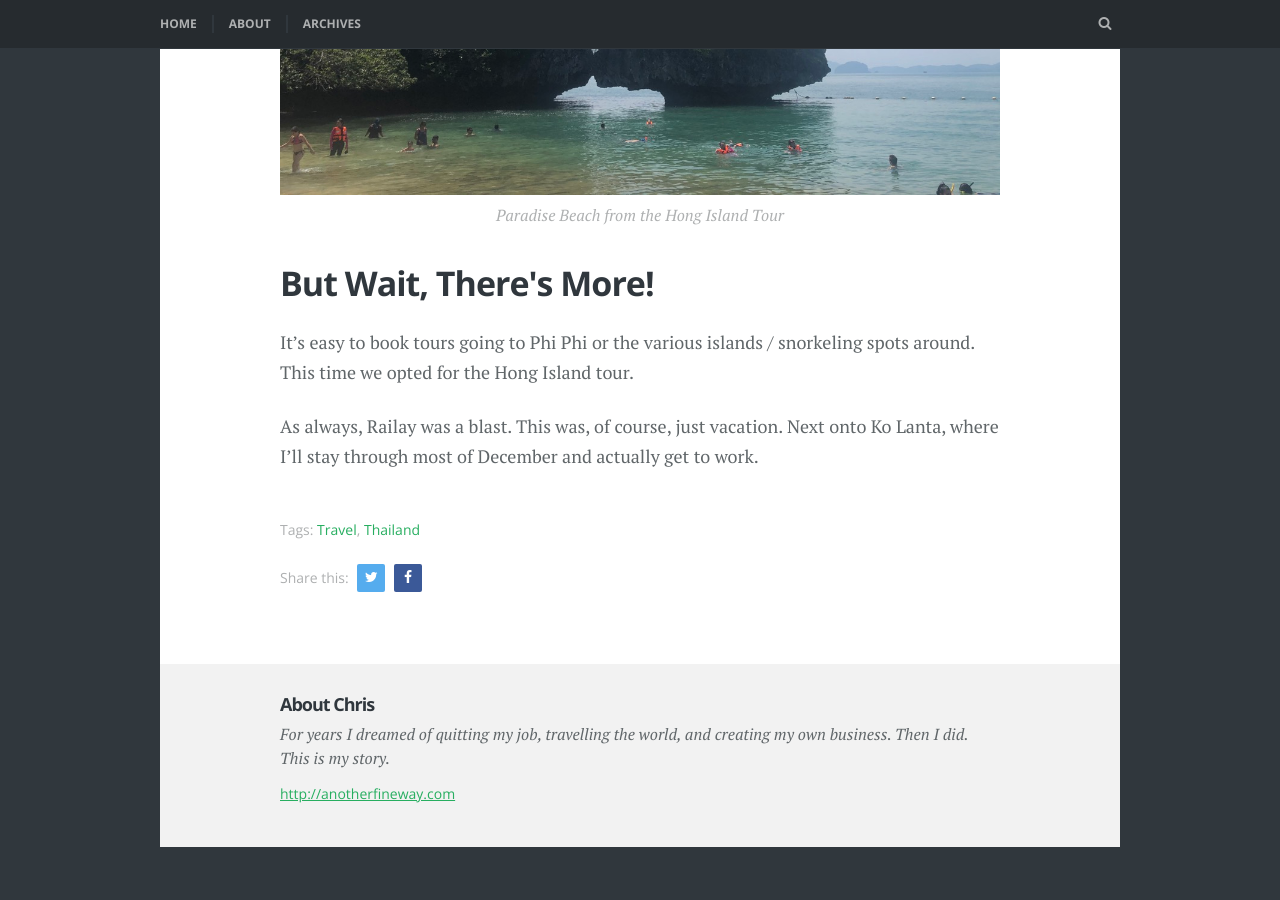
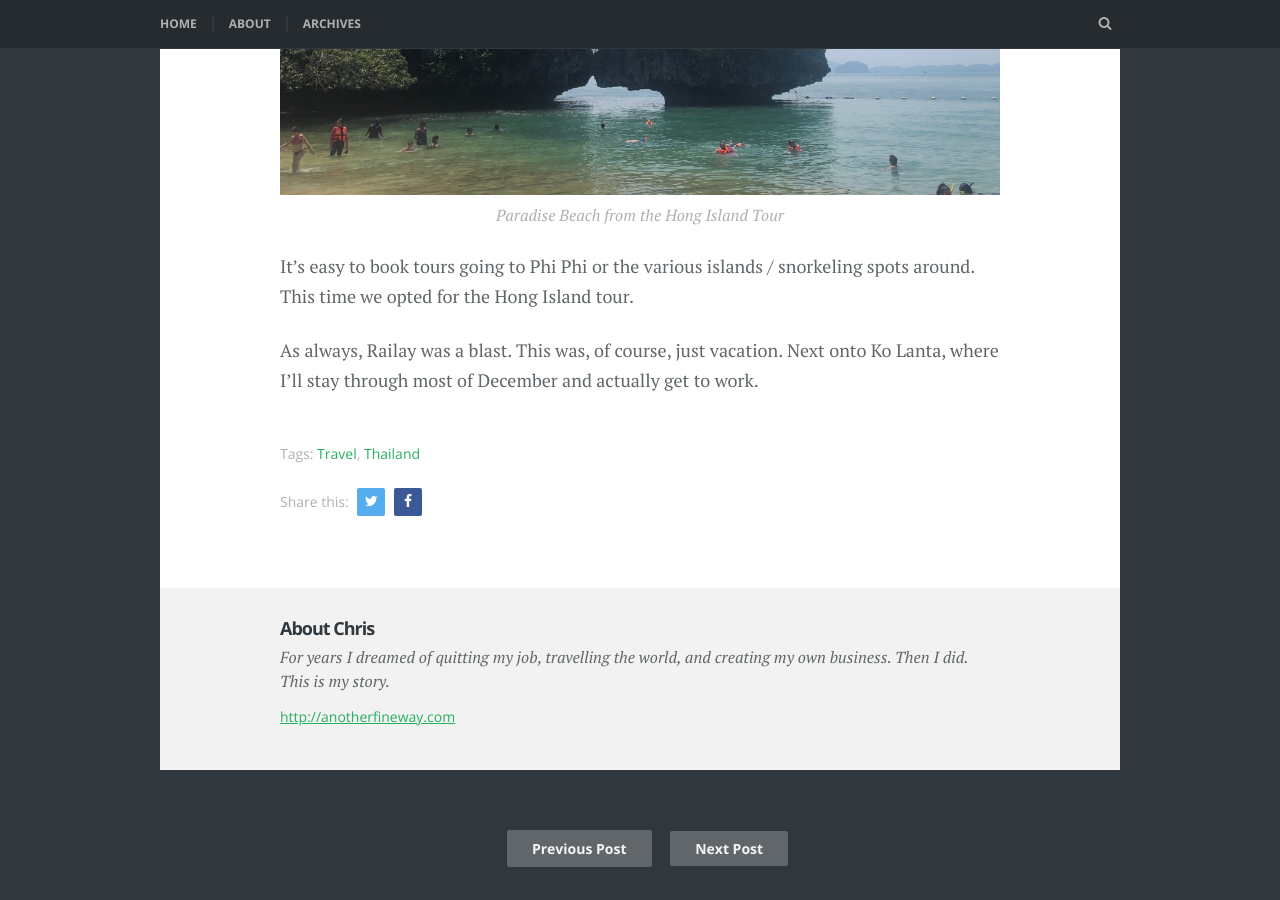
Before and after one commit to ericksonc/ericksonc.github.io, a Jekyll site: the page built from _posts/2019-11-02-railay-really.md, in a window 1280 px wide and 900 px high, scrolled down 5676 px. Built offline with Jekyll 4.4.1, drawn with Linux system fonts in a browser that asks for light colours; some web fonts are replaced; comment, search, counter and statistics services are not loaded.

Commit message:
Moar Post

```diff
--- a/_posts/2019-11-02-railay-really.md
+++ b/_posts/2019-11-02-railay-really.md
@@ -54,8 +54,6 @@ Very chill atmosphere to enjoy your cocktail or beer (or "happy brownie" or "hap
 
 {% include image_caption.html imageurl="/images/posts/hong.jpg" caption="Paradise Beach from the Hong Island Tour" %}
 
-<H2>But Wait, There's More!</H2>
-
 It's easy to book tours going to Phi Phi or the various islands / snorkeling spots around. This time we opted for the Hong Island tour.
 
 As always, Railay was a blast. This was, of course, just vacation. Next onto Ko Lanta, where I'll stay through most of December and actually get to work.
```
